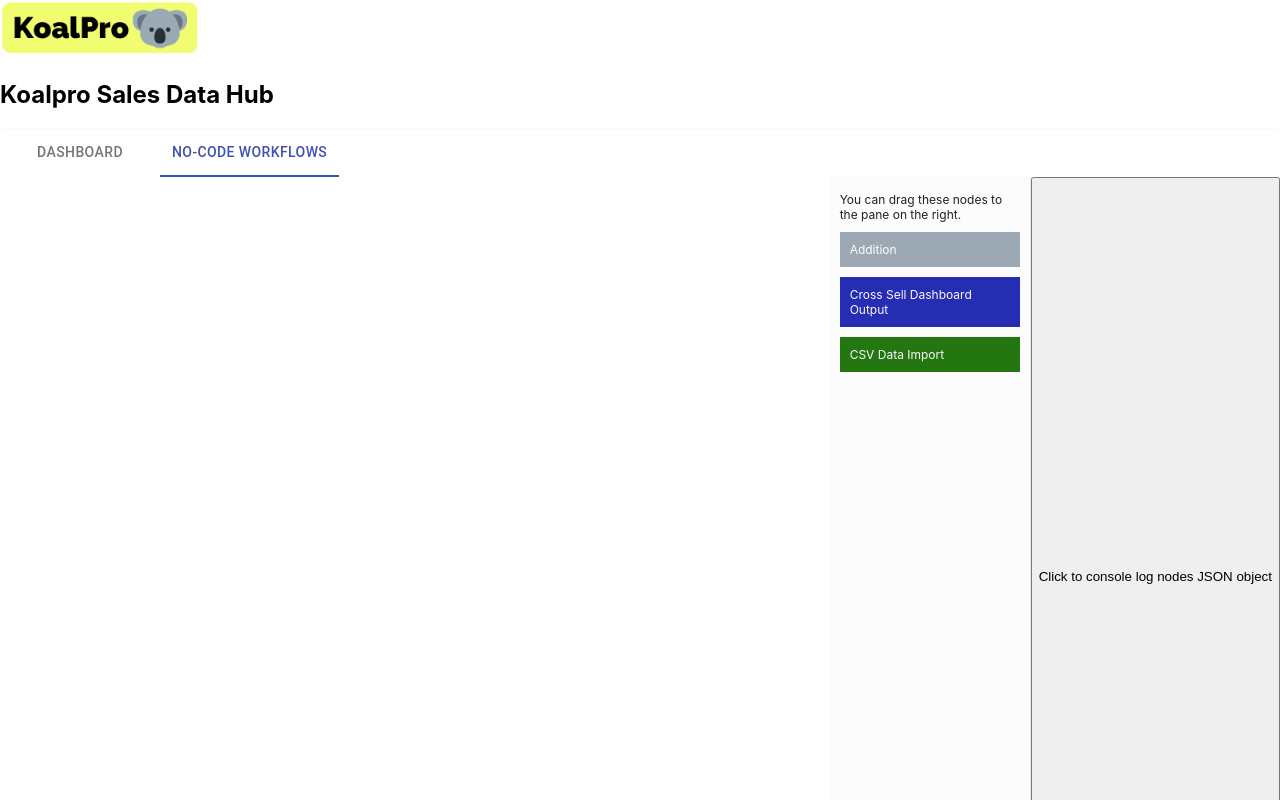
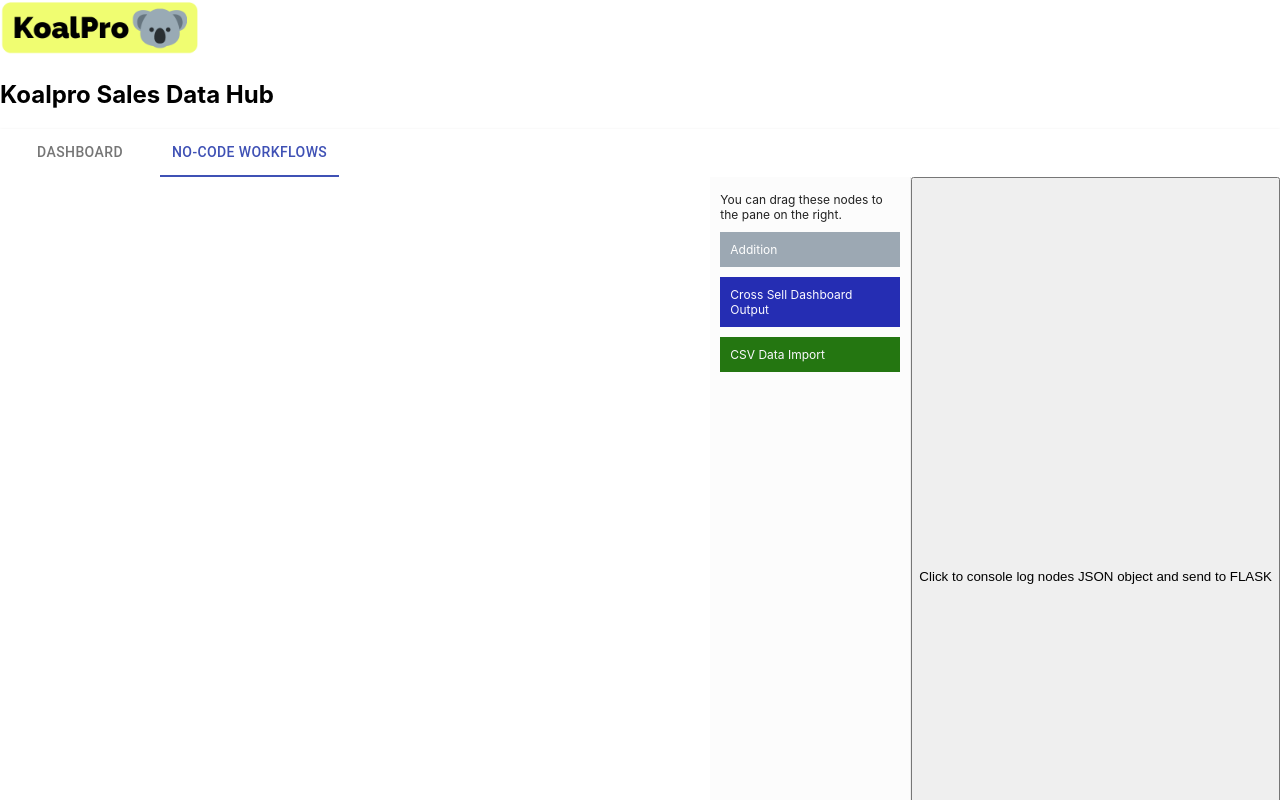
Before and after one commit to gmaruzhenko/koalpro, a React (Create React App) app in the folder frontend/: page / in a window 1280 px wide. Both pictures are taken after a click on the tab "NO-CODE WORKFLOWS". Shown: the top 800 px of the page. Built offline with nearby package versions, Linux system fonts and the light colour scheme; no server answers.

Commit message:
added button text update

```diff
--- a/frontend/src/components/DnDFlow.js
+++ b/frontend/src/components/DnDFlow.js
@@ -128,7 +128,7 @@ const DnDFlow = () => {
 
                 <Sidebar />
                 </ReactFlowProvider>
-                <button className="primary" onClick={() => console.log(flow_elements_to_config(elements))}>Click to console log nodes JSON object</button>
+                <button className="primary" onClick={() => console.log(flow_elements_to_config(elements))}>Click to console log nodes JSON object and send to FLASK</button>
 
             </div>
 
```
